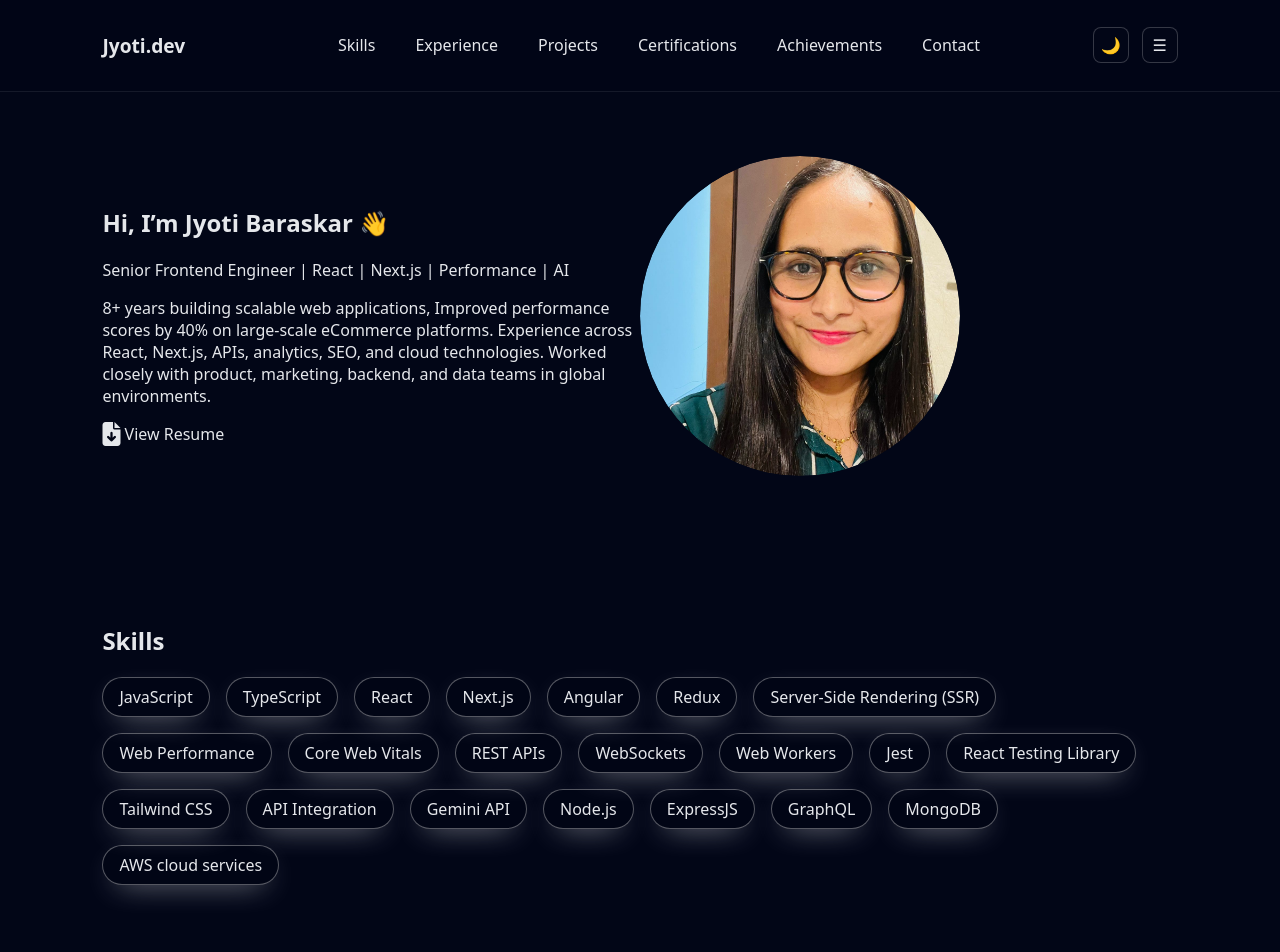
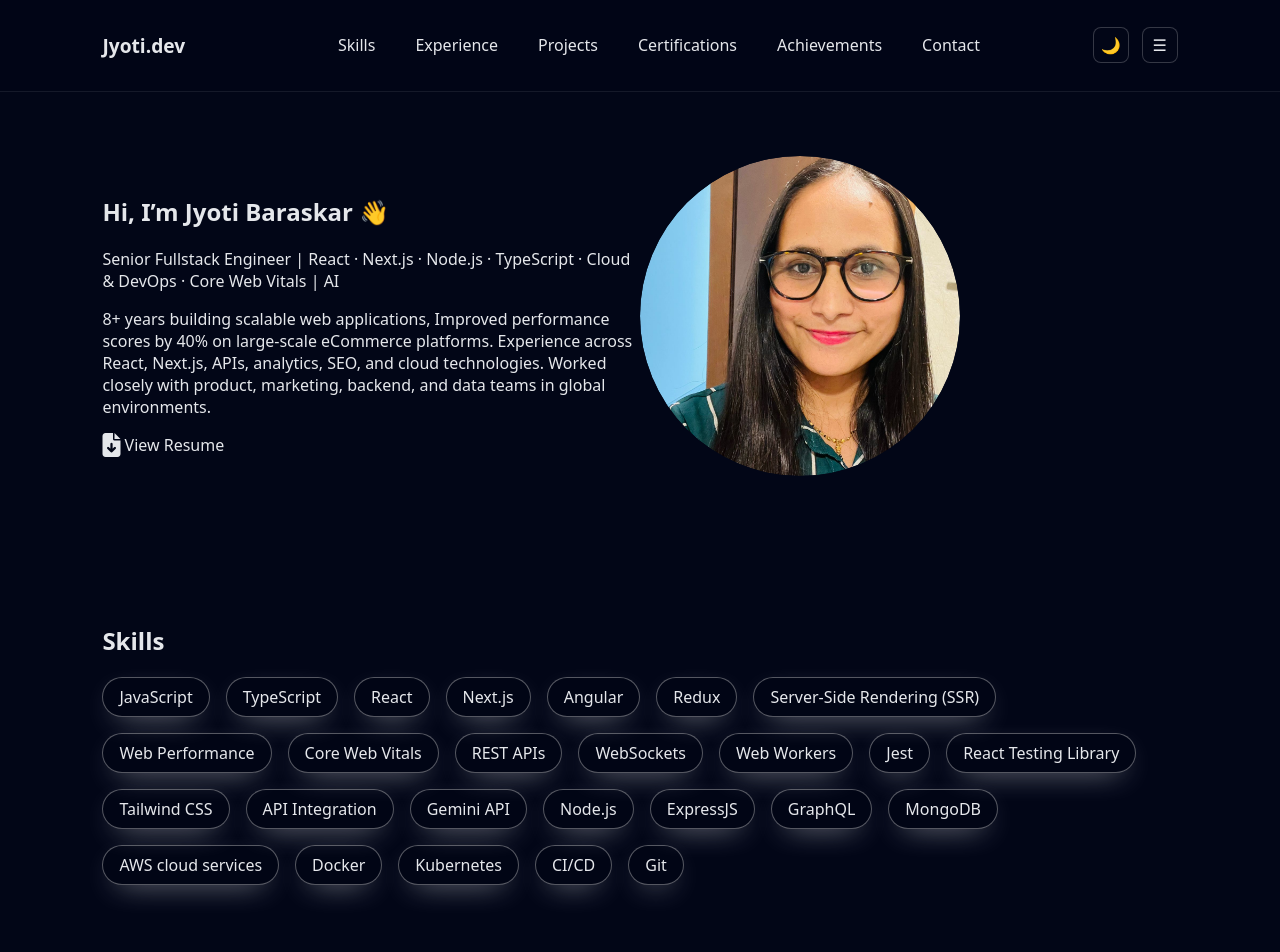
Before and after one commit to magical-soul/my-portfolio, a Next.js app: page / in a window 1280 px wide. Shown: the top 952 px of the page. Built offline with nearby package versions, Linux system fonts and the light colour scheme.

Commit message:
update resume

```diff
--- a/app/components/Hero/Hero.jsx
+++ b/app/components/Hero/Hero.jsx
@@ -8,7 +8,7 @@ import profilePic from "@/public/profilePic.jpg";
 export const greeting = {
   name: "Jyoti Baraskar",
   title: "Hi, I’m Jyoti Baraskar 👋",
-  subtitle: "Senior Frontend Engineer | React | Next.js | Performance | AI",
+  subtitle: "Senior Fullstack Engineer |  React · Next.js · Node.js · TypeScript · Cloud & DevOps · Core Web Vitals | AI",
   description:
     "8+ years building scalable web applications, Improved performance scores by 40% on large-scale eCommerce platforms. Experience across React, Next.js, APIs, analytics, SEO, and cloud technologies. Worked closely with product, marketing, backend, and data teams in global environments.",
   resumeLink: "/Jyoti_Baraskar_Resume.pdf",
--- a/app/components/Skills/Skills.jsx
+++ b/app/components/Skills/Skills.jsx
@@ -23,6 +23,10 @@ const skills = [
   "GraphQL",
   "MongoDB",
   "AWS cloud services",
+  "Docker",
+  "Kubernetes",
+  "CI/CD",
+  "Git"
 ];
 
 export default function Skills() {
```
Also changed, not shown: 1 other file (tests, documents, lock files or other folders).
